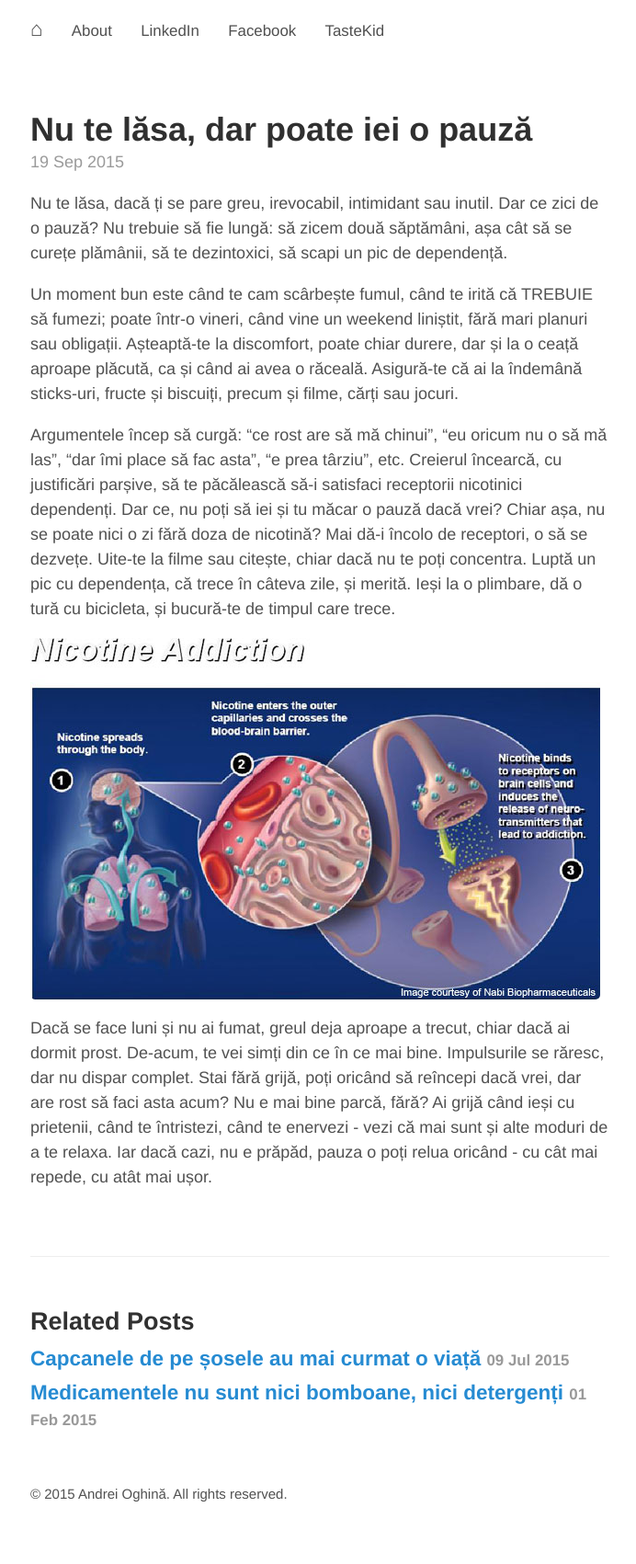
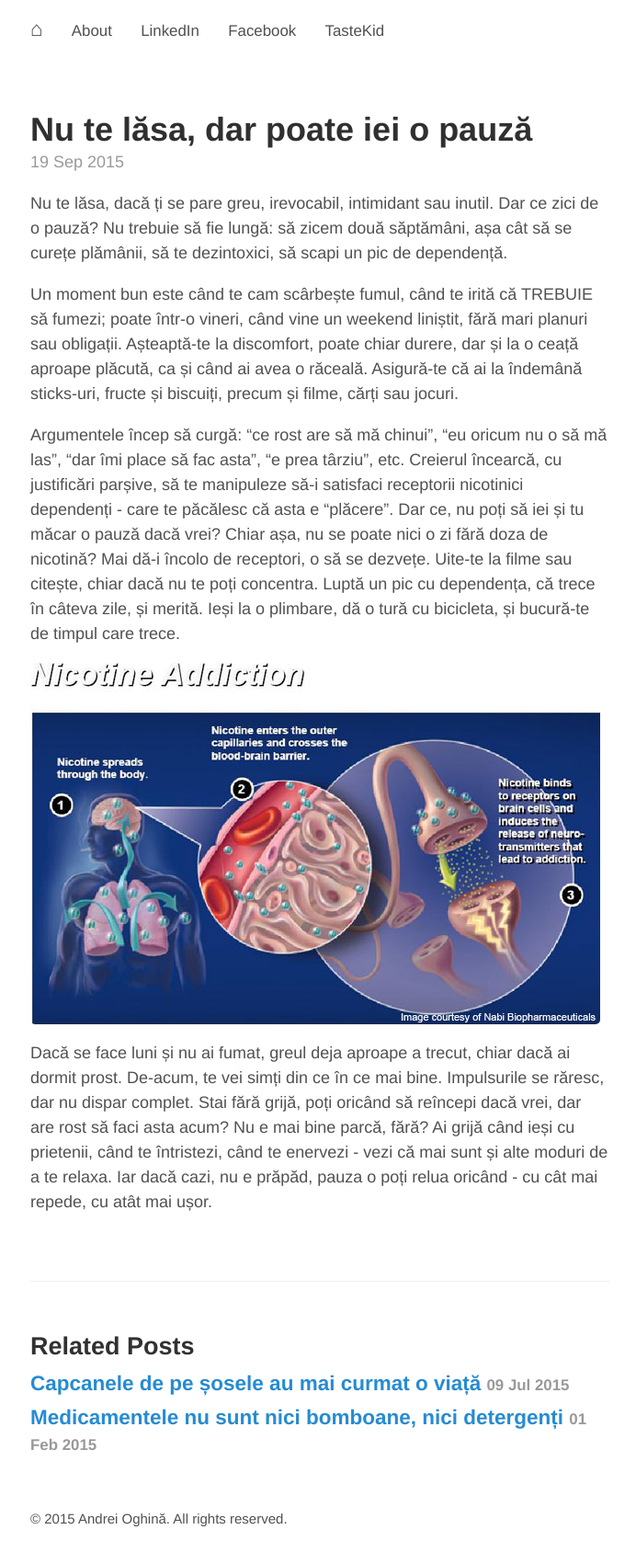
Before and after one commit to aoghina/aoghina.github.io, a Jekyll site: the page built from _posts/2015-09-19-nu-te-lasa-dar-pote-iei-o-pauza.md, in a window 1280 px wide. Shown: the whole page at 92% size, without its empty margins (292-984 px from the left). Built offline with Jekyll 4.4.1, drawn with Linux system fonts in a browser that asks for light colours; comment, search, counter and statistics services are not loaded; before the commit the page ends 1674 px from its top, so only the background shows below that.

Commit message:
Update nu te lasa post

```diff
--- a/_posts/2015-09-19-nu-te-lasa-dar-pote-iei-o-pauza.md
+++ b/_posts/2015-09-19-nu-te-lasa-dar-pote-iei-o-pauza.md
@@ -10,7 +10,7 @@ Un moment bun este când te cam scârbește fumul, când te irită că TREBUIE s
 
 <!--more-->
 
-Argumentele încep să curgă: "ce rost are să mă chinui", "eu oricum nu o să mă las", "dar îmi place să fac asta", "e prea târziu", etc. Creierul încearcă, cu justificări parșive, să te păcălească să-i satisfaci receptorii nicotinici dependenți. Dar ce, nu poți să iei și tu măcar o pauză dacă vrei? Chiar așa, nu se poate nici o zi fără doza de nicotină? Mai dă-i încolo de receptori, o să se dezvețe. Uite-te la filme sau citește, chiar dacă nu te poți concentra. Luptă un pic cu dependența, că trece în câteva zile, și merită. Ieși la o plimbare, dă o tură cu bicicleta, și bucură-te de timpul care trece.
+Argumentele încep să curgă: "ce rost are să mă chinui", "eu oricum nu o să mă las", "dar îmi place să fac asta", "e prea târziu", etc. Creierul încearcă, cu justificări parșive, să te manipuleze să-i satisfaci receptorii nicotinici dependenți - care te păcălesc că asta e "plăcere". Dar ce, nu poți să iei și tu măcar o pauză dacă vrei? Chiar așa, nu se poate nici o zi fără doza de nicotină? Mai dă-i încolo de receptori, o să se dezvețe. Uite-te la filme sau citește, chiar dacă nu te poți concentra. Luptă un pic cu dependența, că trece în câteva zile, și merită. Ieși la o plimbare, dă o tură cu bicicleta, și bucură-te de timpul care trece.
 
 ![Dependența de nicotină](/assets/nicotine-addiction.jpg "Dependența de nicotină")
 
```
